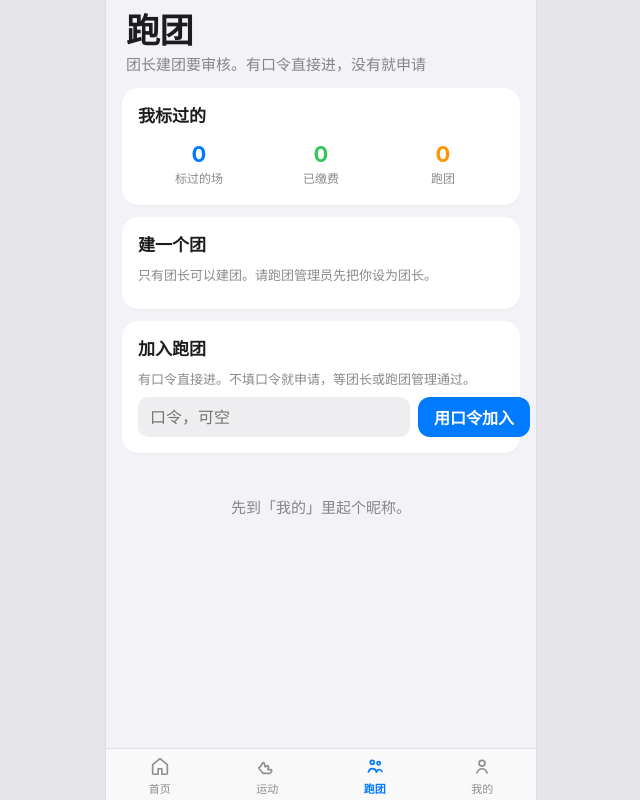
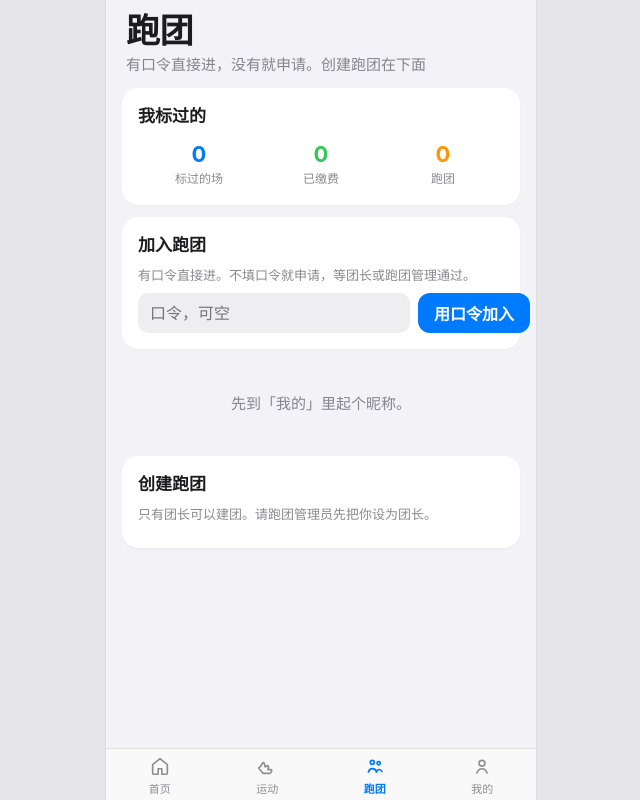
Before and after one commit to xiangxiang222/marathon-platform, a Vue app in the folder web/: page /clubs in a window 1280 px wide. Shown: the whole page, without its empty margins (319-959 px from the left). Built offline with nearby package versions, Linux system fonts and the light colour scheme.

Commit message:
普通用户打开跑团页先看到加入，创建跑团放在下面。

```diff
--- a/web/src/views/Sport.vue
+++ b/web/src/views/Sport.vue
@@ -2,7 +2,7 @@
   <header class="large">
     <div>
       <h1>跑团</h1>
-      <p>团长建团要审核。有口令直接进，没有就申请</p>
+      <p>有口令直接进，没有就申请。创建跑团在下面</p>
     </div>
   </header>
   <section class="panel">
@@ -13,16 +13,6 @@
       <div><b>{{ clubs.length }}</b><span>跑团</span></div>
     </div>
   </section>
-  <div class="block">
-    <h2>建一个团</h2>
-    <p v-if="leader" class="hint">只有团长能提交。通过后你是团长，可以在手机上管理成员、活动和组别。</p>
-    <p v-else class="hint">只有团长可以建团。请跑团管理员先把你设为团长。</p>
-    <div v-if="leader && application" class="row"><span>{{ application.name }}</span><b>等待审核</b></div>
-    <div v-else-if="leader" class="field">
-      <input v-model="name" placeholder="跑团名称" />
-      <button class="primary" type="button" @click="create">提交</button>
-    </div>
-  </div>
   <div class="block">
     <h2>加入跑团</h2>
     <p class="hint">有口令直接进。不填口令就申请，等团长或跑团管理通过。</p>
@@ -44,8 +34,18 @@
     <h2>{{ club.name }}</h2>
     <div class="row"><span>口令</span><b>{{ club.code }}</b></div>
   </router-link>
-  <p v-if="ready && !clubs.length && !openClubs.length" class="empty">还没有跑团。建一个，把口令发到微信群。别人也可以不填口令来申请。</p>
+  <p v-if="ready && !clubs.length && !openClubs.length" class="empty">还没有可加入的跑团。</p>
   <p v-if="!ready" class="empty">先到「我的」里起个昵称。</p>
+  <div class="block">
+    <h2>创建跑团</h2>
+    <p v-if="leader" class="hint">只有团长能提交。通过后你是团长，可以在手机上管理成员、活动和组别。</p>
+    <p v-else class="hint">只有团长可以建团。请跑团管理员先把你设为团长。</p>
+    <div v-if="leader && application" class="row"><span>{{ application.name }}</span><b>等待审核</b></div>
+    <div v-else-if="leader" class="field">
+      <input v-model="name" placeholder="跑团名称" />
+      <button class="primary" type="button" @click="create">提交</button>
+    </div>
+  </div>
 </template>
 
 <script setup>
```
Also changed, not shown: 1 other file (tests, documents, lock files or other folders).
